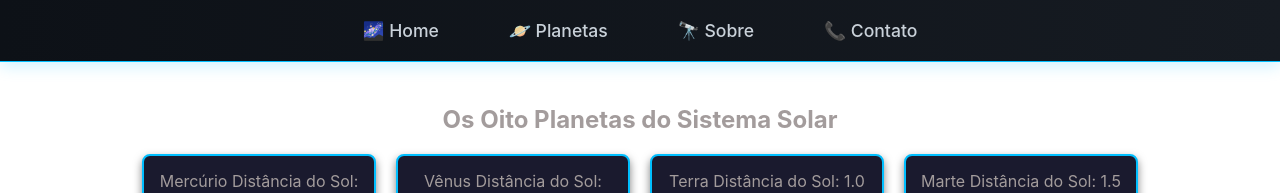
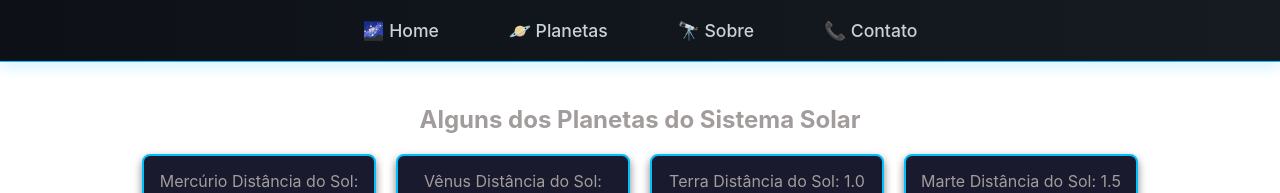
Before and after one commit to enzo-brit0/Projeto-React, a React (Create React App) app: page /planetas in a window 1280 px wide. Shown: the top 193 px of the page. Built offline with nearby package versions, Linux system fonts and the light colour scheme.

Commit message:
Update title in Planetas component

```diff
--- a/src/pages/Planetas.js
+++ b/src/pages/Planetas.js
@@ -13,7 +13,7 @@ const planetasData = [
 function Planetas() {
   return (
     <div className={styles.pageContainer}>
-      <h2 className={styles.title}>Os Oito Planetas do Sistema Solar</h2>
+      <h2 className={styles.title}>Alguns dos Planetas do Sistema Solar</h2>
       <ul className={styles.planetsList}>
         {planetasData.map((planeta, index) => (
           <li key={index} className={styles.planetItem}>
```
